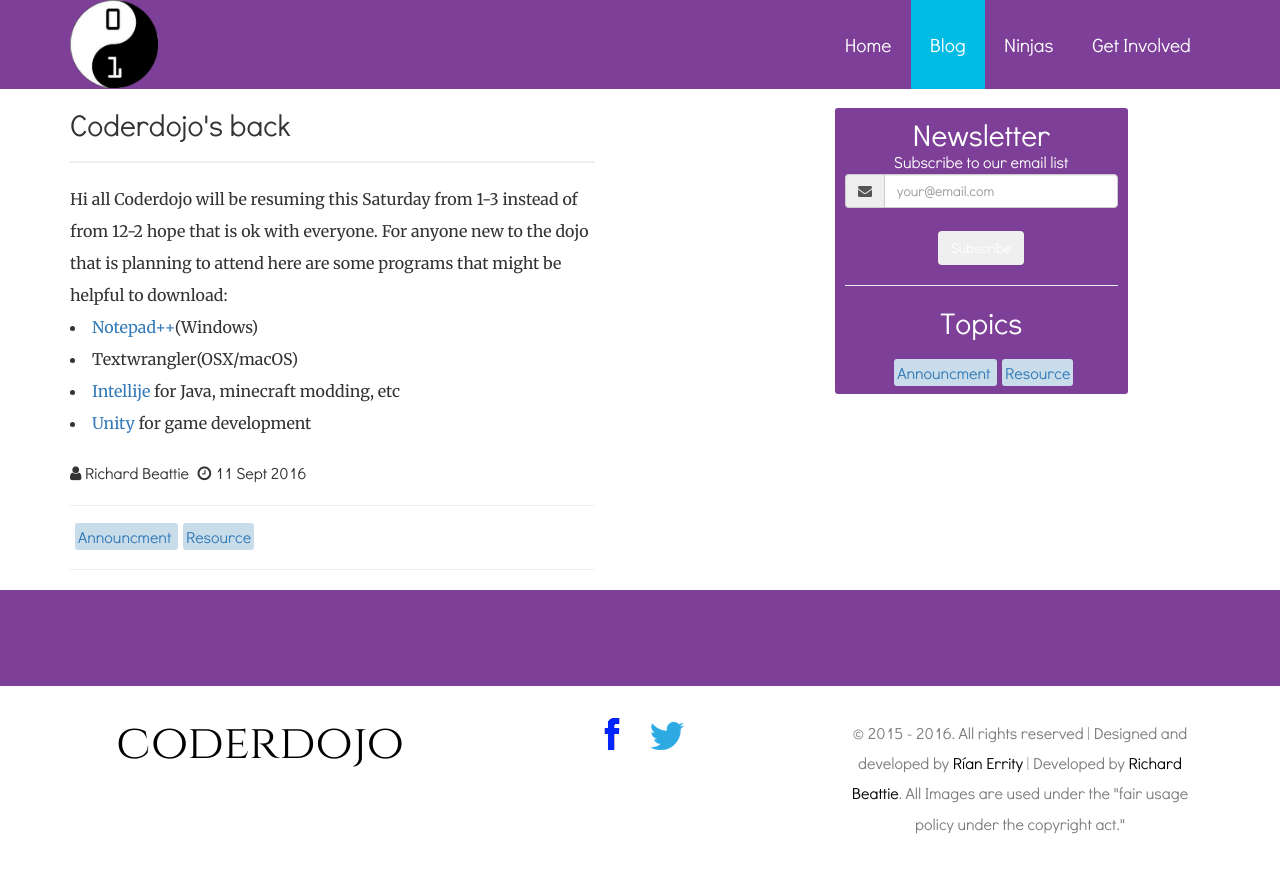
After one commit to Sumotoad987/LPTC-Site, a PHP site: page /blog.html in a window 1280 px wide. The commit adds this page. Run offline with PHP 8.4, Linux system fonts and the light colour scheme; some libraries are stand-ins or nearby versions.

Commit message:
Blog page
Created the template for the blog section along with its style.

```diff
--- /dev/null
+++ b/blog.html
@@ -0,0 +1,116 @@
+<html>
+<head>
+    <title>News</title>
+    <link href="css/bootstrap.css" rel="stylesheet" type="text/css" media="all" />
+    <link href="https://maxcdn.bootstrapcdn.com/font-awesome/4.6.3/css/font-awesome.min.css" rel="stylesheet" type="text/css">
+        <link rel="stylesheet" type="text/css"
+            href="https://fonts.googleapis.com/css?family=Merriweather">
+    <!-- jQuery (necessary for Bootstrap's JavaScript plugins) -->
+    <script src="js/jquery.min.js"></script>
+    <link href="css/style.css" rel="stylesheet" type="text/css" media="all" />
+    <!--//theme-style-->
+    <meta name="viewport" content="width=device-width, initial-scale=1">
+    <meta http-equiv="Content-Type" content="text/html; charset=utf-8" />
+    <meta name="keywords" content="Scientist Responsive web template, Bootstrap Web Templates, Flat Web Templates, Android Compatible web template,
+        Smartphone Compatible web template, free webdesigns for Nokia, Samsung, LG, SonyEricsson, Motorola web design" />
+</head>
+<body style="font-color:white;">
+    <div id="header" class="purple" style="width:100%">
+        <div class="container">
+            <a href="index.html"><img src="images/coderdojo.png" class="coderdojo"></a>
+            <div class="top-nav">
+                <ul>
+                    <li><a href="index.html" class="hvr-sweep-to-bottom">Home</a>
+                    <li class="active"><a href="blog.html" class="hvr-sweep-to-bottom">Blog</a></li>
+                    <li><a href="ninjas.html" class="hvr-sweep-to-bottom">Ninjas</a></li>
+                    <li><a href="involved".html class="hvr-sweep-to-bottom">Get Involved</a></li>
+                    <div class="clearfix"></div>
+                </ul>
+                <script>
+                    $("span.menu").click(function(){
+                        $(".top-nav ul").slideToggle(500, function(){
+                        });
+                    });
+                </script>
+            </div>
+            <div class="clearfix"> </div>
+        </div>
+    </div>
+    <div class="container blog-content">
+        <div class="row">
+            <div class="col-lg-8">
+                <div class="post">
+                    <h2>Coderdojo's back</h2>
+                    <hr class="titleHr">
+                    <p class="postText">Hi all Coderdojo will be resuming this Saturday from 1-3 instead of from 12-2 hope that is ok with everyone. For anyone new to the dojo that is planning to attend here are some programs that might be helpful to download:
+                        <ul style=" list-style-position: inside;" class="postText">
+                            <li> <a href="https://notepad-plus-plus.org/download/v6.9.2.html"> Notepad++</a>(Windows)</li>
+                            <li>Textwrangler(OSX/macOS)</li>
+                            <li><a href="https://www.jetbrains.com/idea/">Intellije</a> for Java, minecraft modding, etc</li>
+                            <li><a href="https://unity3d.com/">Unity</a> for game development</li>
+                        </ul>
+                    </p>
+                    <br>
+                    <p class="postInfo"><i class="fa fa-user"></i> Richard Beattie</p>
+                    <p class="postInfo"><i class="fa fa-clock-o"></i> 11 Sept 2016</p>
+                    <hr>
+                        <div class="topic">
+                            <a>Announcment</a>
+                        </div>
+                        <div class="topic">
+                            <a>Resource</a>
+                        </div>
+                    <hr>
+                </div>
+            </div>
+            <div class="col-md-3 sidebar" style="color:white">
+                <div class="center text-center">
+                    <h2>Newsletter</h2>
+                    <p>Subscribe to our email list</p>
+                    <form action="" method="post" role="form">
+                        <div class="input-group">
+                            <span class="input-group-addon">
+                                <i class="fa fa-envelope"></i>
+                            </span>
+                            <input class="form-control" type="text" id="" name="" placeholder="your@email.com">
+                        </div>
+                        <br>
+                        <input type="submit" value="Subscribe" class="btn btn-large" />
+                    </form>
+                    <hr>
+                    <h2>Topics</h2>
+                    <br>
+                    <div class="topic">
+                        <a>Announcment</a>
+                    </div>
+                    <div class="topic">
+                        <a>Resource</a>
+                    </div>
+                </div>
+            </div>
+        </div>
+    </div>
+    <div class="content-right">
+        <div class="col-md content-right-top">
+        </div>
+        <div class="clearfix"> </div>
+    </div>
+    <div class="footer">
+        <div class="container">
+            <div class="col-md-4 footer-top">
+                <h3><a href="http://www.coderdojo.com">coderdojo</a></h3>
+            </div>
+            <div class="col-md-4 footer-top1">
+                <ul class="social">
+                    <li><a href="https://www.facebook.com/Coderdojo-Leixlip-216306561898011/?fref=ts"><i class="facebook"> </i></a></li>
+                    <li><a href="https://twitter.com/LPTCDojo"><i class="twitter"></i></a></li>
+                </ul>
+            </div>
+            <div class="col-md-4 footer-top2">
+                <p >© 2015 - 2016. All rights reserved | Designed and developed by <a href="http://rianscode.com/" target="_blank">Rían Errity</a> | Developed by <a href="http://beattbots.com/" target="_blank">Richard Beattie</a>. All Images are used under the "fair usage policy under the copyright act."</p>
+            </div>
+            <div class="clearfix"> </div>
+        </div>
+    </div>
+</body>
+</html>
--- a/css/style.css
+++ b/css/style.css
@@ -62,6 +62,17 @@ h1,h2,h3,h4,h5,h6,label,p{
 	text-decoration:none;
 	color:#fff;
 }
+.logo-alone h1 a{
+    background:url(../images/coderdojo.png) bottom no-repeat;
+    width: 150px;
+    height: 150px;
+    display:block;
+    text-align: center;
+    padding: 1.7em 0 0;
+    text-decoration:none;
+    color:#fff;
+}
+
 .logo h1{
 	font-size:2.5em;
 	font-family: 'Cinzel-Regular';
@@ -1765,3 +1776,45 @@ h2.imageTitle{
 .center-container{
     text-align:center;
 }
+.purple{
+    background-color: #7D3F98;
+}
+.sidebar{
+   background-color: #7D3F98;
+   border-radius:3px;
+   padding:10px;
+}
+.email{
+    width:100%;
+    border:clear;
+}
+.post{
+    width:70%;
+}
+.blog-content{
+    margin-top:1.5%;
+}
+.coderdojo{
+    width:88;
+    height:88;
+}
+.postText{
+    font-size:16px;
+    line-height:32px;
+     font-family: 'Merriweather'
+}
+.postInfo{
+    display:inline;
+    margin-right:5px;
+}
+
+.titleHr{
+    border-top:2px solid #eee;
+}
+.topic{
+    background-color:#c8dcea;
+    border-radius:3px;
+    display:inline;
+    padding:3px;
+    margin-left:5px;
+}
--- a/ninjas.html
+++ b/ninjas.html
@@ -28,7 +28,7 @@ Smartphone Compatible web template, free webdesigns for Nokia, Samsung, LG, Sony
 			<span class="menu"><img src="images/menu.png" alt=""> </span>
 				<ul>
 					<li><a href="index.html" class="hvr-sweep-to-bottom">Home</a></li>
-					<li><a href="blog.html" class="hvr-sweep-to-bottom">News</a></li>
+					<li><a href="blog.html" class="hvr-sweep-to-bottom">Blog</a></li>
 					<li class="active"><a href="ninjas.php" class="hvr-sweep-to-bottom">Ninjas</a></li>
 					<li><a href="typo.html" class="hvr-sweep-to-bottom">Get Involved</a></li>
 				<div class="clearfix"> </div>
```
Also changed, not shown: index.html (+5 -8 lines), images/coderdojo.png (added), 1 other file.
